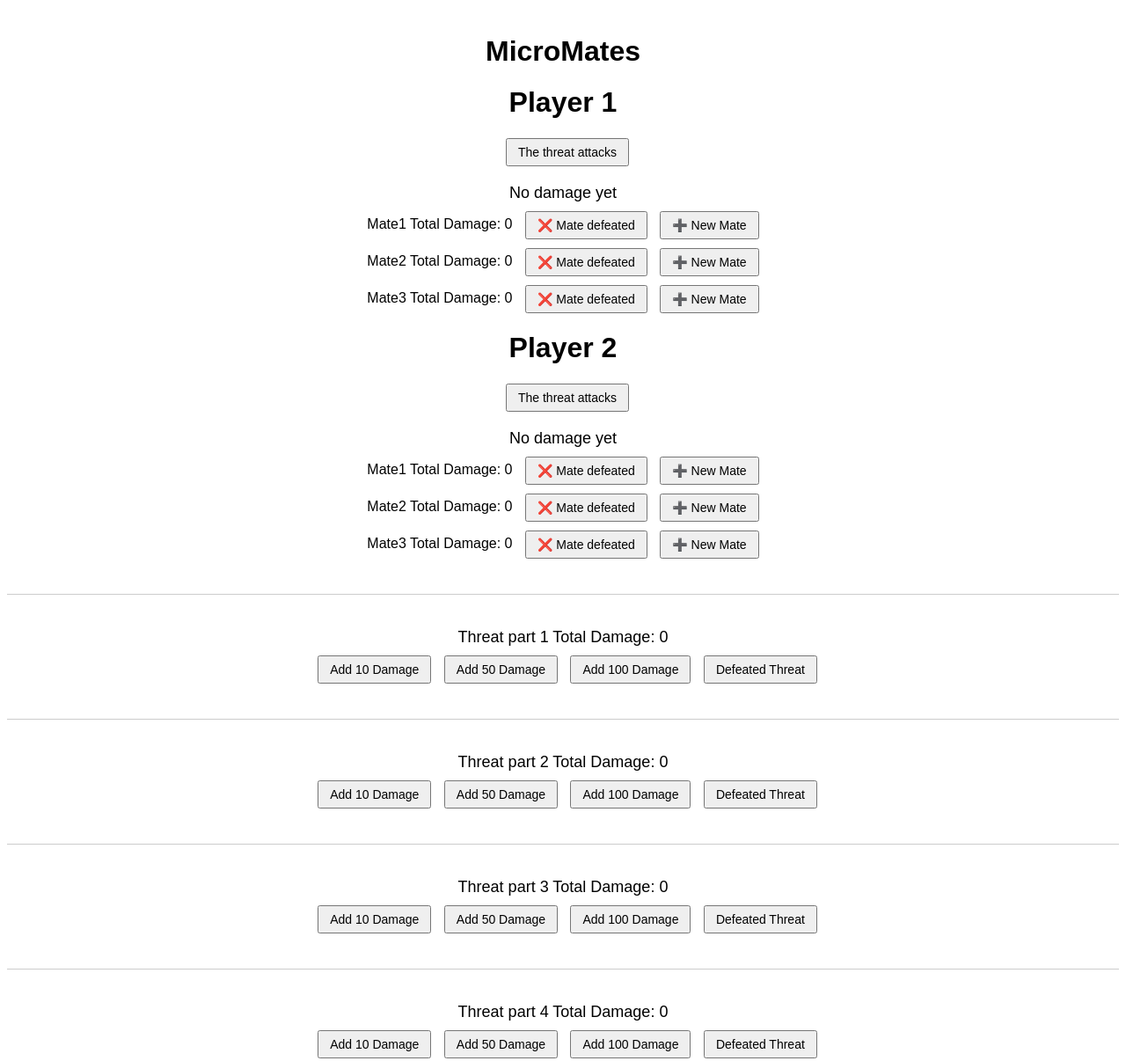
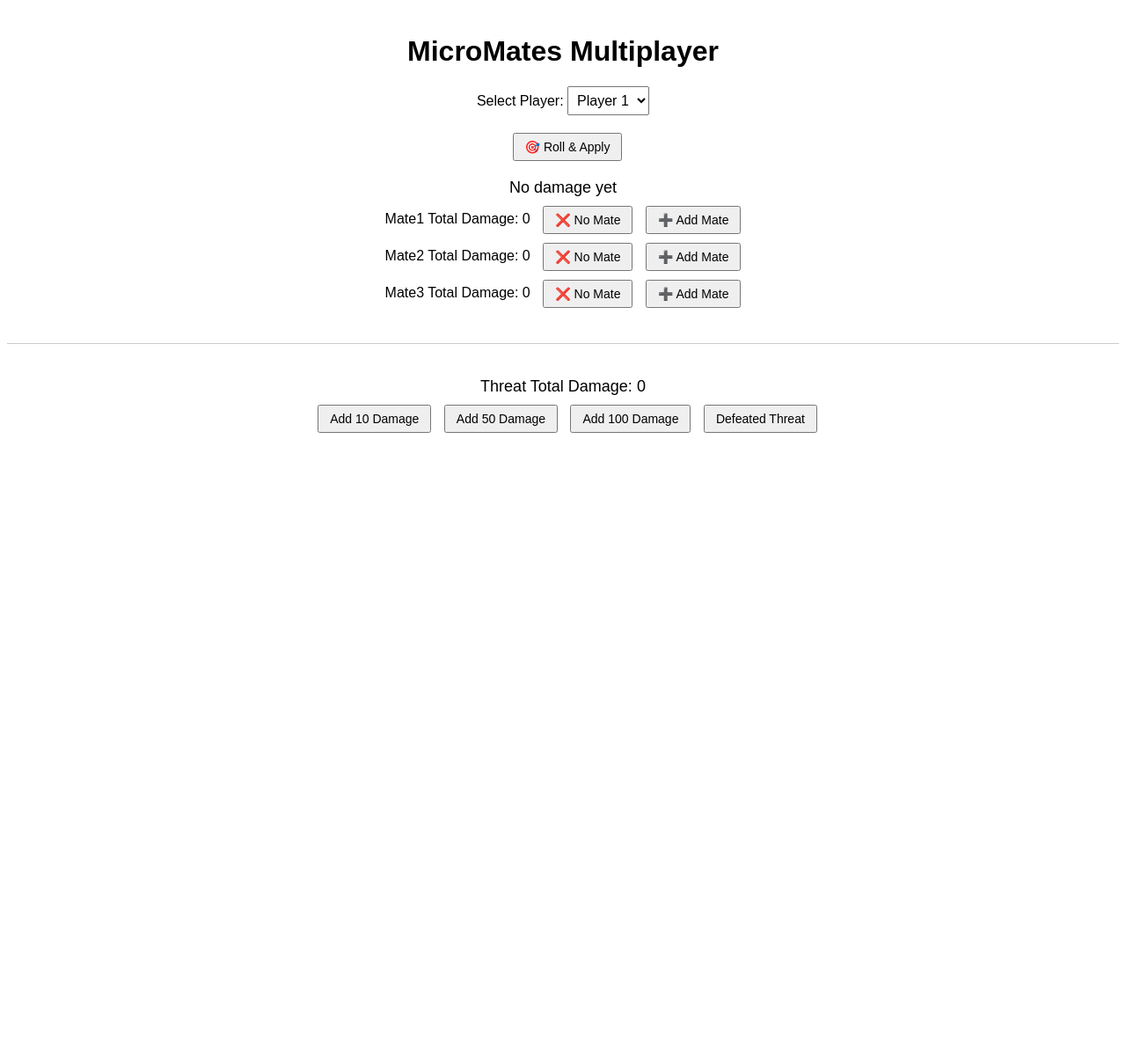
Before and after one commit to ericcapo/test, a plain HTML site: page index.html in a window 1280 px wide. Shown: the top 1206 px of the page at 88% size. After the commit the page ends 800 px from the top, so only its background shows below. Drawn offline with Linux system fonts and the light colour scheme.

Commit message:
Update index.html

```diff
--- a/index.html
+++ b/index.html
@@ -1,7 +1,7 @@
 <!DOCTYPE html>
 <html>
 <head>
-  <title>MicroMates</title>
+  <title>MicroMates Multiplayer</title>
   <style>
     body {
       font-family: sans-serif;
@@ -14,13 +14,18 @@
       font-size: 14px;
       vertical-align: middle;
     }
-    #result {
-      font-size: 18px;
-      margin-top: 20px;
+    select {
+      font-size: 16px;
+      padding: 6px;
+      margin-bottom: 20px;
     }
     .mate-line {
       margin: 10px 0;
       font-size: 16px;
+    }
+    #result {
+      font-size: 18px;
+      margin-top: 20px;
     }
     #threat-section {
       margin-top: 40px;
@@ -34,97 +39,28 @@
   </style>
 </head>
 <body>
-  <h1>MicroMates</h1>
-  <h1>Player 1</h1>
-  <button onclick="rollAndApply()">The threat attacks</button>
+  <h1>MicroMates Multiplayer</h1>
+
+  <label for="playerSelect">Select Player: </label>
+  <select id="playerSelect" onchange="updateDisplay()">
+    <option value="Player1">Player 1</option>
+    <option value="Player2">Player 2</option>
+    <option value="Player3">Player 3</option>
+    <option value="Player4">Player 4</option>
+  </select>
+
+  <br>
+  <button onclick="rollAndApply()">🎯 Roll & Apply</button>
 
   <div id="result">No damage yet</div>
 
   <div id="totals">
-    <div class="mate-line" id="line1">
-      Mate1 Total Damage: <span id="d1">0</span>
-      <button onclick="resetMate('Mate1')">❌ Mate defeated</button>
-      <button onclick="addMate('Mate1')">➕ New Mate</button>
-    </div>
-    <div class="mate-line" id="line2">
-      Mate2 Total Damage: <span id="d2">0</span>
-      <button onclick="resetMate('Mate2')">❌ Mate defeated</button>
-      <button onclick="addMate('Mate2')">➕ New Mate</button>
-    </div>
-    <div class="mate-line" id="line3">
-      Mate3 Total Damage: <span id="d3">0</span>
-      <button onclick="resetMate('Mate3')">❌ Mate defeated</button>
-      <button onclick="addMate('Mate3')">➕ New Mate</button>
-    </div>
-  </div>
-
-    <h1>Player 2</h1>
-  <button onclick="rollAndApply()">The threat attacks</button>
-
-  <div id="result">No damage yet</div>
-
-  <div id="totals">
-    <div class="mate-line" id="line1">
-      Mate1 Total Damage: <span id="d1">0</span>
-      <button onclick="resetMate('Mate1')">❌ Mate defeated</button>
-      <button onclick="addMate('Mate1')">➕ New Mate</button>
-    </div>
-    <div class="mate-line" id="line2">
-      Mate2 Total Damage: <span id="d2">0</span>
-      <button onclick="resetMate('Mate2')">❌ Mate defeated</button>
-      <button onclick="addMate('Mate2')">➕ New Mate</button>
-    </div>
-    <div class="mate-line" id="line3">
-      Mate3 Total Damage: <span id="d3">0</span>
-      <button onclick="resetMate('Mate3')">❌ Mate defeated</button>
-      <button onclick="addMate('Mate3')">➕ New Mate</button>
-    </div>
+    <!-- Mates will be dynamically generated here -->
   </div>
 
   <!-- Threat Damage Section -->
   <div id="threat-section">
-    <p id="threat-damage">Threat part 1 Total Damage: <span id="threatTotal">0</span></p>
-    <button onclick="addThreatDamage(10)">Add 10 Damage</button>
-    <button onclick="addThreatDamage(50)">Add 50 Damage</button>
-    <button onclick="addThreatDamage(100)">Add 100 Damage</button>
-    <button onclick="defeatThreat()">Defeated Threat</button>
-  </div>
-
-    <div id="threat-section">
-    <p id="threat-damage">Threat part 2 Total Damage: <span id="threatTotal">0</span></p>
-    <button onclick="addThreatDamage(10)">Add 10 Damage</button>
-    <button onclick="addThreatDamage(50)">Add 50 Damage</button>
-    <button onclick="addThreatDamage(100)">Add 100 Damage</button>
-    <button onclick="defeatThreat()">Defeated Threat</button>
-  </div>
-
-
-  <div id="threat-section">
-    <p id="threat-damage">Threat part 3 Total Damage: <span id="threatTotal">0</span></p>
-    <button onclick="addThreatDamage(10)">Add 10 Damage</button>
-    <button onclick="addThreatDamage(50)">Add 50 Damage</button>
-    <button onclick="addThreatDamage(100)">Add 100 Damage</button>
-    <button onclick="defeatThreat()">Defeated Threat</button>
-  </div>
-
-    <div id="threat-section">
-    <p id="threat-damage">Threat part 4 Total Damage: <span id="threatTotal">0</span></p>
-    <button onclick="addThreatDamage(10)">Add 10 Damage</button>
-    <button onclick="addThreatDamage(50)">Add 50 Damage</button>
-    <button onclick="addThreatDamage(100)">Add 100 Damage</button>
-    <button onclick="defeatThreat()">Defeated Threat</button>
-  </div>
-
-    <div id="threat-section">
-    <p id="threat-damage">Threat part 5 Total Damage: <span id="threatTotal">0</span></p>
-    <button onclick="addThreatDamage(10)">Add 10 Damage</button>
-    <button onclick="addThreatDamage(50)">Add 50 Damage</button>
-    <button onclick="addThreatDamage(100)">Add 100 Damage</button>
-    <button onclick="defeatThreat()">Defeated Threat</button>
-  </div>
-
-      <div id="threat-section">
-    <p id="threat-damage">Threat part 6 Total Damage: <span id="threatTotal">0</span></p>
+    <p id="threat-damage">Threat Total Damage: <span id="threatTotal">0</span></p>
     <button onclick="addThreatDamage(10)">Add 10 Damage</button>
     <button onclick="addThreatDamage(50)">Add 50 Damage</button>
     <button onclick="addThreatDamage(100)">Add 100 Damage</button>
@@ -132,52 +68,71 @@
   </div>
 
 <script>
-    const damageTotals = {
-      "Mate1": 0,
-      "Mate2": 0,
-      "Mate3": 0
-    };
-
-    const activeMates = {
-      "Mate1": true,
-      "Mate2": true,
-      "Mate3": true
+  const players = {
+    Player1: {
+      mates: {
+        Mate1: { damage: 0, active: true },
+        Mate2: { damage: 0, active: true },
+        Mate3: { damage: 0, active: true },
+      }
+    },
+    Player2: {
+      mates: {
+        Mate1: { damage: 0, active: true },
+        Mate2: { damage: 0, active: true },
+        Mate3: { damage: 0, active: true },
+      }
+    },
+    Player3: {
+      mates: {
+        Mate1: { damage: 0, active: true },
+        Mate2: { damage: 0, active: true },
+        Mate3: { damage: 0, active: true },
+      }
+    },
+    Player4: {
+      mates: {
+        Mate1: { damage: 0, active: true },
+        Mate2: { damage: 0, active: true },
+        Mate3: { damage: 0, active: true },
+      }
+    }
   };
 
   let threatDamage = 0;
 
   function rollAndApply() {
-      const activeTargets = Object.keys(activeMates).filter(m => activeMates[m]);
-      if (activeTargets.length === 0) {
-        document.getElementById("result").textContent = "No active mates!";
+    const selectedPlayer = document.getElementById("playerSelect").value;
+    const mates = players[selectedPlayer].mates;
+
+    // Get only active mates for this player
+    const activeMates = Object.keys(mates).filter(m => mates[m].active);
+
+    if (activeMates.length === 0) {
+      document.getElementById("result").textContent = "No active mates for " + selectedPlayer;
       return;
     }
 
-      const target = activeTargets[Math.floor(Math.random() * activeTargets.length)];
+    const target = activeMates[Math.floor(Math.random() * activeMates.length)];
     const damage = (Math.floor(Math.random() * 6) + 1) * 10; // 10 to 60
-      damageTotals[target] += damage;
+    mates[target].damage += damage;
 
-      document.getElementById("result").textContent = `${target} takes ${damage} damage`;
+    document.getElementById("result").textContent = `${selectedPlayer}'s ${target} takes ${damage} damage`;
 
     updateDisplay();
   }
 
-    function resetMate(name) {
-      damageTotals[name] = 0;
-      activeMates[name] = false;
+  function resetMate(player, mate) {
+    players[player].mates[mate].damage = 0;
+    players[player].mates[mate].active = false;
     updateDisplay();
   }
 
-    function addMate(name) {
-      activeMates[name] = true;
+  function addMate(player, mate) {
+    players[player].mates[mate].active = true;
+    // optionally reset damage when re-adding
+    players[player].mates[mate].damage = 0;
     updateDisplay();
-    }
-
-    function updateDisplay() {
-      document.getElementById("d1").textContent = activeMates["Mate1"] ? damageTotals["Mate1"] : "Out";
-      document.getElementById("d2").textContent = activeMates["Mate2"] ? damageTotals["Mate2"] : "Out";
-      document.getElementById("d3").textContent = activeMates["Mate3"] ? damageTotals["Mate3"] : "Out";
-      document.getElementById("threatTotal").textContent = threatDamage;
   }
 
   function addThreatDamage(amount) {
@@ -189,6 +144,36 @@
     threatDamage = 0;
     updateDisplay();
   }
+
+  function updateDisplay() {
+    const selectedPlayer = document.getElementById("playerSelect").value;
+    const mates = players[selectedPlayer].mates;
+    const totalsDiv = document.getElementById("totals");
+
+    // Clear previous
+    totalsDiv.innerHTML = "";
+
+    for (const mate in mates) {
+      const damage = mates[mate].damage;
+      const active = mates[mate].active;
+
+      const div = document.createElement("div");
+      div.className = "mate-line";
+      div.innerHTML = `
+        ${mate} Total Damage: <span>${active ? damage : "Out"}</span>
+        <button onclick="resetMate('${selectedPlayer}', '${mate}')">❌ No Mate</button>
+        <button onclick="addMate('${selectedPlayer}', '${mate}')">➕ Add Mate</button>
+      `;
+      totalsDiv.appendChild(div);
+    }
+
+    // Update threat damage display
+    document.getElementById("threatTotal").textContent = threatDamage;
+  }
+
+  // Initialize display on load
+  updateDisplay();
 </script>
+
 </body>
 </html>
```
Lines whose indentation alone changed are shown as unchanged.
